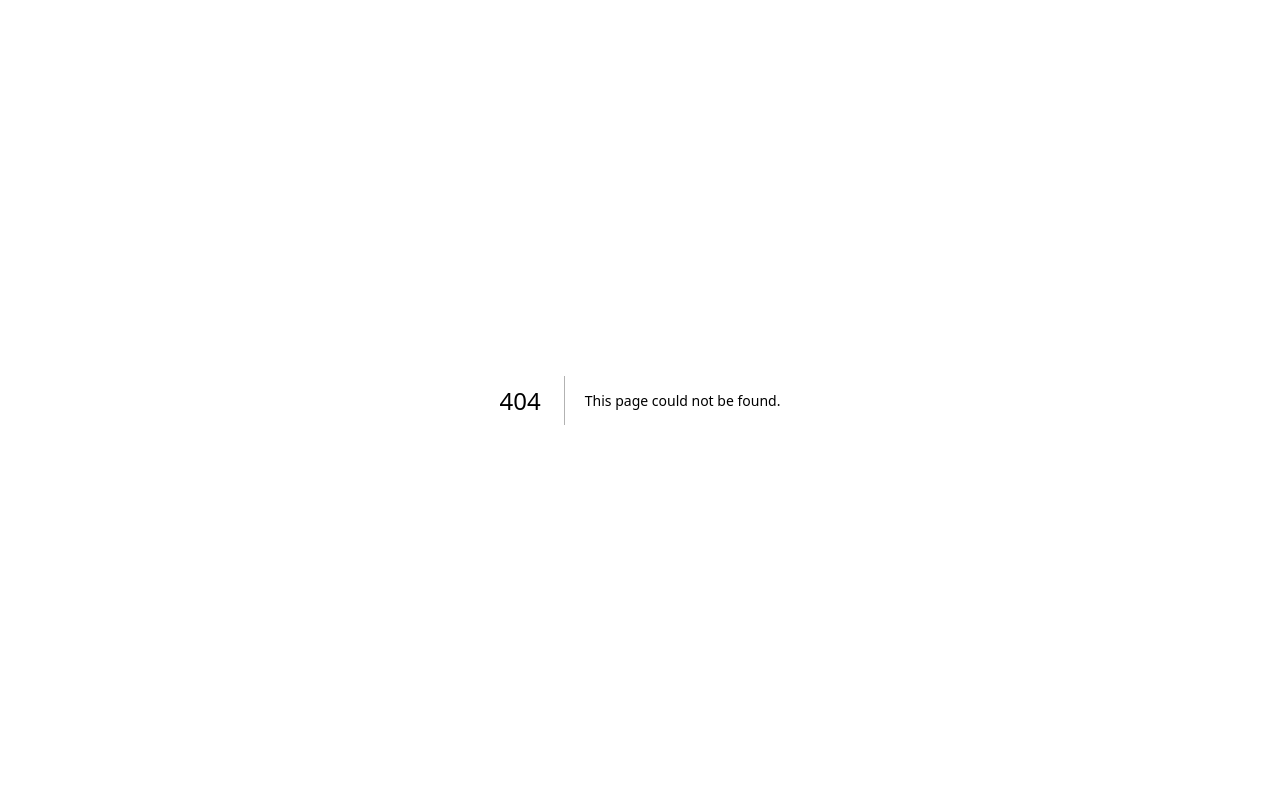
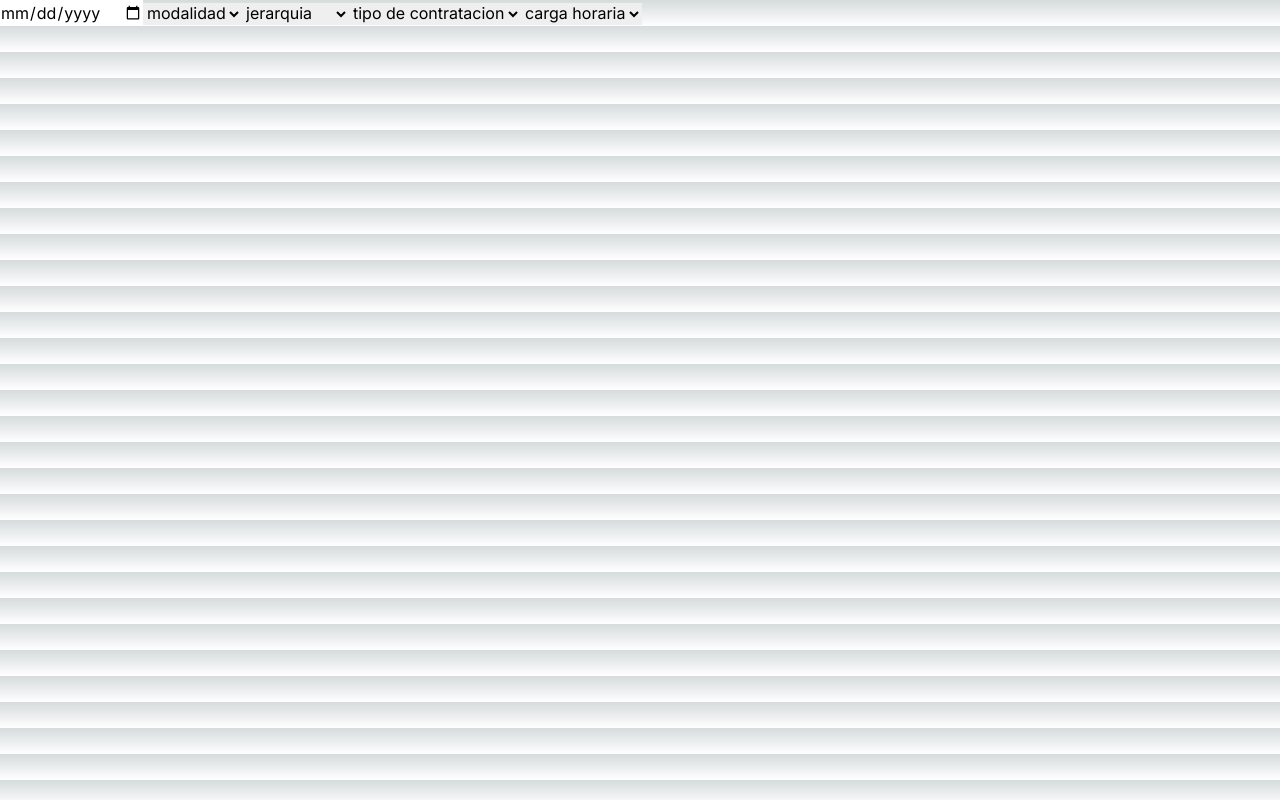
Before and after one commit to marioacaballero/hr-frontend, a Next.js app: page /jobs in a window 1280 px wide. Before the commit this address had no page. Built offline with nearby package versions, Linux system fonts and the light colour scheme.

Commit message:
feat: add develop branch and start with jobs

```diff
--- /dev/null
+++ b/src/app/jobs/components/ShortCard.tsx
@@ -0,0 +1,15 @@
+import Image from "next/image";
+import React from "react";
+
+function ShortCard(): React.ReactElement {
+  return (
+    <div>
+      <span>urgencia</span>
+      <h2>titulo de la oferta</h2>
+      <p>descripcion</p>
+      <Image src="../../favicon.ico" alt="insignia" width={10} height={10} />
+    </div>
+  );
+}
+
+export default ShortCard;
--- /dev/null
+++ b/src/app/jobs/page.tsx
@@ -0,0 +1,36 @@
+import React from "react";
+
+function Jobs(): React.ReactElement {
+  return (
+    <div>
+      <section>
+        <input type="date" />
+        <select>
+          <option value="">modalidad</option>
+          <option value="">presencial</option>
+          <option value="">remoto</option>
+          <option value="">hibrido</option>
+        </select>
+        <select>
+          <option value="">jerarquia</option>
+          <option value="">junior</option>
+          <option value="">semi senior</option>
+          <option value="">senior</option>
+        </select>
+        <select>
+          <option value="">tipo de contratacion</option>
+          <option value="">indeterminado</option>
+          <option value="">temporal</option>
+        </select>
+        <select>
+          <option value="">carga horaria</option>
+          <option value="">full time</option>
+          <option value="">part time</option>
+        </select>
+      </section>
+      <section></section>
+    </div>
+  );
+}
+
+export default Jobs;
--- a/src/app/layout.tsx
+++ b/src/app/layout.tsx
@@ -1,22 +1,22 @@
-import './globals.css'
-import type { Metadata } from 'next'
-import { Inter } from 'next/font/google'
+import "./globals.css";
+import type { Metadata } from "next";
+import { Inter } from "next/font/google";
 
-const inter = Inter({ subsets: ['latin'] })
+const inter = Inter({ subsets: ["latin"] });
 
 export const metadata: Metadata = {
-  title: 'Create Next App',
-  description: 'Generated by create next app',
-}
+  title: "HR",
+  description: "Proyecto HR",
+};
 
 export default function RootLayout({
   children,
 }: {
-  children: React.ReactNode
+  children: React.ReactNode;
 }) {
   return (
     <html lang="en">
       <body className={inter.className}>{children}</body>
     </html>
-  )
+  );
 }
```
